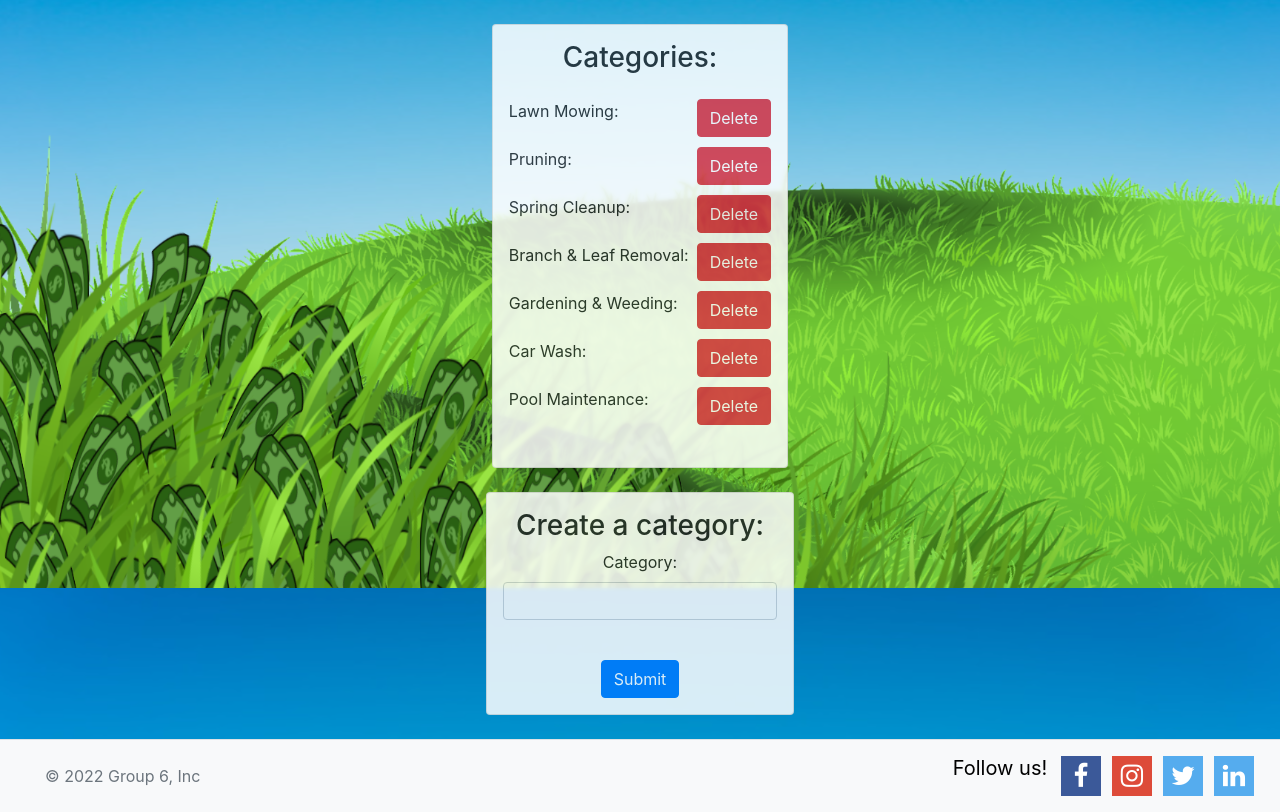
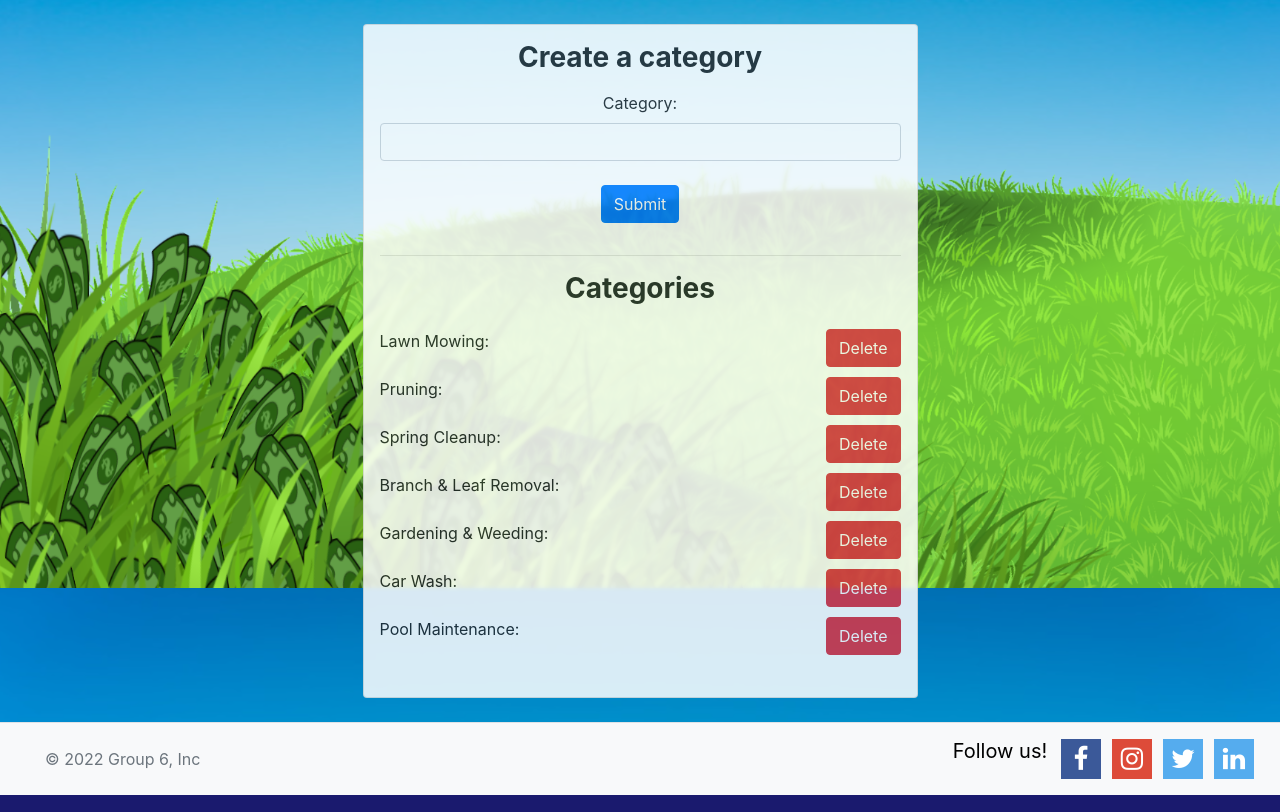
Before and after one commit to andrewObrien98/6-CS3450, a Django app: template app/cs3450/moneyLawndering/templates/moneyLawndering/categories.html in a window 1280 px wide. Shown: the part 212-1024 px from the top of the page. Run offline with Django 4.2, Linux system fonts and the light colour scheme; the template is opened without the code that fills it: values that come from a table or form of the project are taken from there, others are empty; data comes from the database, SQL or seed files in the repository; some libraries are stand-ins or nearby versions.

Commit message:
More styling updates

```diff
--- a/app/cs3450/moneyLawndering/templates/moneyLawndering/categories.html
+++ b/app/cs3450/moneyLawndering/templates/moneyLawndering/categories.html
@@ -37,36 +37,34 @@
             </div>
         </header>
         <div class="container d-flex justify-content-center">
-            <div class="card loginContents blurred mt-4">
-                <h3 class="text-center">Categories: </h3>
+            <div class="card loginContents blurred m-4 w-50">
+                <div class="text-center">
+                    <h3 class="loginItem"><b>Create a category</b></h3>
+                    <form action="{% url 'moneyLawndering:createCategory' %}" method="post">
+                        {% csrf_token %}
+                        {{ form }}
+                        <div class="form-floating">
+                            <label for="category" class="form-label">Category: </label><br>
+                            <input type="text" name="category" id="category" class="form-control" value=""><br>
+                        </div>
+                        <input type="submit" class="btn btn-primary loginItem" value="Submit"/>
+                    </form>
+                </div><hr>
+
+                <h3 class="text-center"><b>Categories</b></h3>
                 <ul>
                     {% for category in categories %}
                         <li class="mt-3 mb-3">
                             <form action="{% url 'moneyLawndering:deleteCategory' category.id %}" method="get">
                                 {% csrf_token %}
                                 {{ form }}
-                                <label for="delete">{{category.type}}: </label>
-                                <input type="submit" class="btn btn-danger float-right ml-2" id="delete" value="Delete"/> <br/>
+                                <label for="delete{{ category.id }}">{{category.type}}: </label>
+                                <input type="submit" class="btn btn-danger float-right ml-2" id="delete{{ category.id }}" value="Delete"/> <br/>
                             </form>
                         </li>
 
                     {% endfor %}
                 </ul>
-            </div>
-        </div>
-        <div class="container d-flex justify-content-center">
-            <div class="card loginContents blurred mt-4 mb-4 text-center">
-                <h3>Create a category: </h3>
-                <form action="{% url 'moneyLawndering:createCategory' %}" method="post">
-                    {% csrf_token %}
-                    {{ form }}
-                    <div class="form-group">
-                        <label for="category" class="form-label">Category: </label><br>
-                        <input type="text" name="category" id="category" class="form-control" value=""><br>
-                    </div>
-
-                    <input type="submit" class="btn btn-primary" value="Submit"/>
-                </form>
             </div>
         </div>
         <footer class="d-flex flex-wrap justify-content-between align-items-center py-3 border-top bg-light">
--- a/app/cs3450/moneyLawndering/templates/moneyLawndering/createListing.html
+++ b/app/cs3450/moneyLawndering/templates/moneyLawndering/createListing.html
@@ -29,7 +29,7 @@
         </div>
     </header>
     <div class="container d-flex justify-content-center">
-        <div class="w-50 backgroundBox">
+        <div class="card loginContents blurred m-3 w-50 text-center">
             <form action="{% url 'moneyLawndering:newListing' %}" method="post">
                 {% csrf_token %}
                 {{ form }}
--- a/app/cs3450/moneyLawndering/templates/moneyLawndering/directTransfer.html
+++ b/app/cs3450/moneyLawndering/templates/moneyLawndering/directTransfer.html
@@ -30,7 +30,7 @@
         </div>
     </header>
     <div class="container d-flex justify-content-center">
-        <div class="w-50 backgroundBox">
+        <div class="card loginContents blurred m-3 w-50 text-center">
         {% if workers|length == 0 %}
             <div>You need to hire someone once before you can send them money.</div>
         {% else %}
@@ -38,7 +38,7 @@
             {% csrf_token %}
             {{ form }}
             <div class="form-group">
-                <label for="worker" class="form-label">Worker</label>
+                <label for="worker" class="form-label"><b>Worker</b></label>
                 <select name="worker" id="worker" class="form-control">
                 {% for worker in workers %}
                     <option value="{{worker.pk}}">{{worker.name}}</option>
@@ -47,7 +47,7 @@
             </div>
 
             <div class="form-group">
-                <label for="amount" class="form-label">Amount</label>
+                <label for="amount" class="form-label"><b>Amount</b></label>
                 <input type="number" name="amount" id="amount" class="form-control">
             </div>
 
--- a/app/cs3450/moneyLawndering/templates/moneyLawndering/history.html
+++ b/app/cs3450/moneyLawndering/templates/moneyLawndering/history.html
@@ -44,7 +44,7 @@
         <h2 class="m-3">Listing History</h2>
     </div>
     <div class="container d-flex justify-content-center">
-        <div class="m-3">
+        <div class="blurred m-3">
             <table class="table table-light table-hover">
                 <thead>
                     <tr>
```
